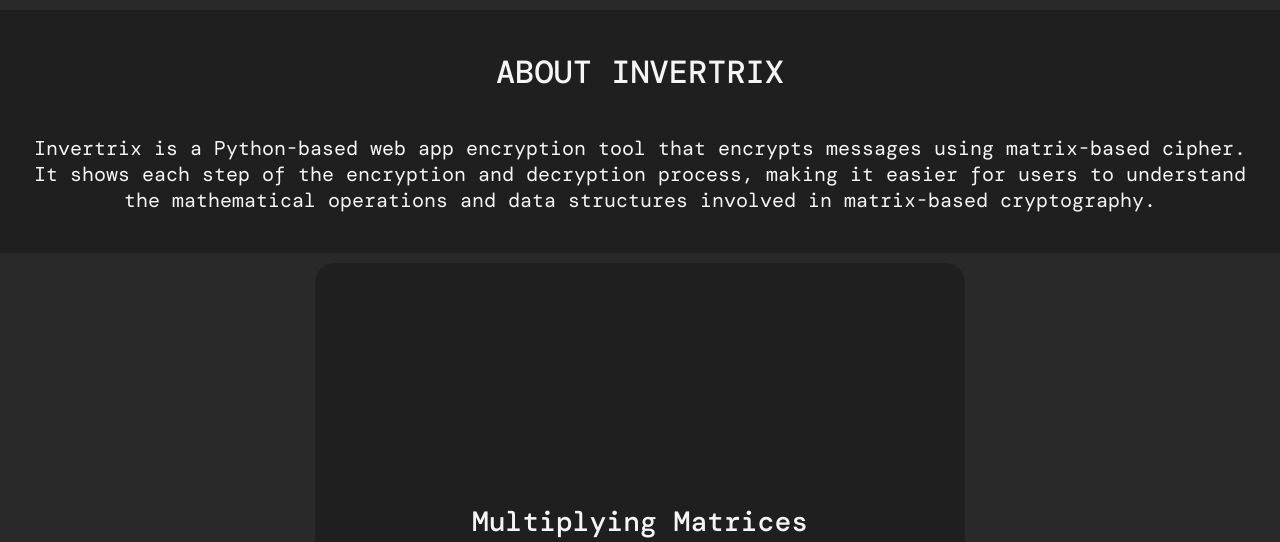
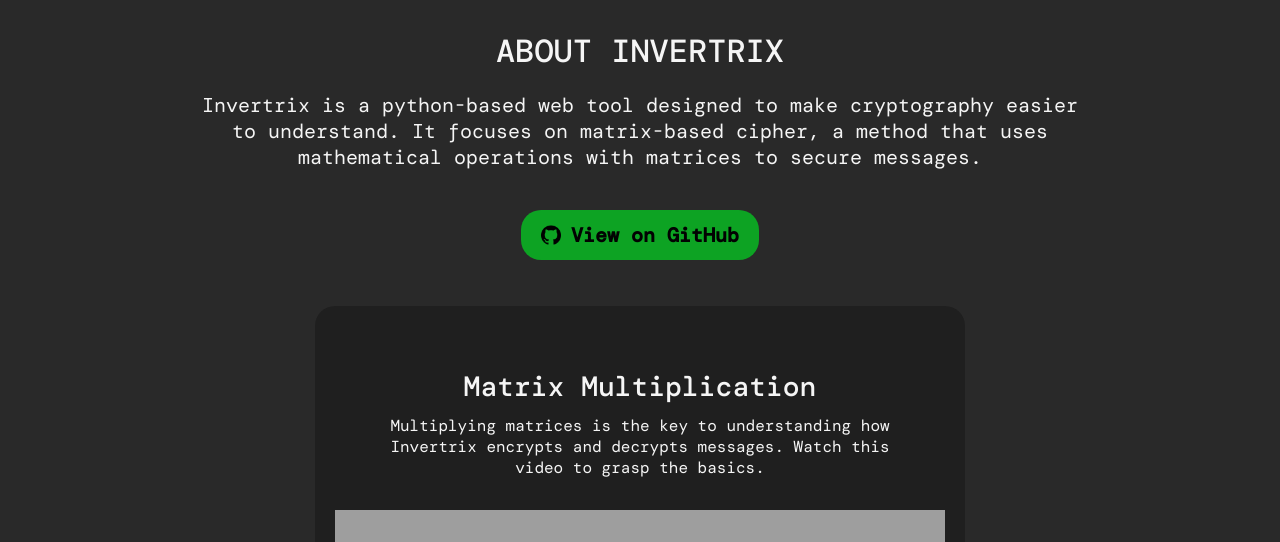
Before and after one commit to PaulVincent-Calvo/Invertrix, a Flask app: page /information-page in a window 1280 px wide. Shown: the part 60-602 px from the top of the page. Run offline with Flask 3, Linux system fonts and the light colour scheme; some web fonts are replaced; grey boxes are pictures that could not be loaded.

Commit message:
Changes on info page

```diff
--- a/static/index.js
+++ b/static/index.js
@@ -1,6 +1,7 @@
 let mode = 'mode1'; // Start with mode1 as default
 let currentStepIndex = 0; // Track the current step index
 let keyMatrix = null;
+let isMuted = false; // Control Mute
 
 const errorSound = new Audio('static/assets/sounds/error.mp3');
 const generateSound = new Audio('static/assets/sounds/generate.wav');
@@ -10,34 +11,49 @@ const cryptSound = new Audio('static/assets/sounds/577026__nezuai__ui-sound-17.w
 const clearSound = new Audio('static/assets/sounds/342997__zenithinfinitivestudios__ui_correct_button11.wav');
 
 function playErrorSound() {
+    if (!isMuted) {
         errorSound.currentTime = 0;
         errorSound.play();
     }
-function playClearSound(){
+}
+
+function playClearSound() {
+    if (!isMuted) {
         clearSound.currentTime = 0.3;
         clearSound.play();
     }
+}
 
 function playGenerateSound() {
+    if (!isMuted) {
         generateSound.currentTime = 0.5;
         generateSound.play();
     }
+}
 
 function playInfoSound() {
+    if (!isMuted) {
         infoSound.currentTime = 0;
         infoSound.play();
     }
+}
+
 function playEncryptDecryptSound() {
+    if (!isMuted) {
         cryptSound.currentTime = 0;
         cryptSound.play();
+    }
+}
+
+function playDropdownSound() {
+    if (!isMuted) {
+        dropdownSound.currentTime = 0;
+        dropdownSound.play();
+    }
 }
 
 const dropdown = document.getElementById('radio-button-grid-size');
 const matrixContainer = document.getElementById('matrix-container');
-function playDropdownSound() {
-    dropdownSound.currentTime = 0;
-    dropdownSound.play();
-}
 
 // Step names for each mode
 const mode1Steps = [
--- a/static/styles.css
+++ b/static/styles.css
@@ -124,12 +124,14 @@ header{
 
 .encrypt-decrypt-button:hover,.generate-key-button:hover,
 .clear-matrix-button:hover, .information-page-button:hover,
-.encrypt-decrypt-toggle-switch:hover, .previous-button:hover, .next-button:hover, .copy-button:hover {
+.encrypt-decrypt-toggle-switch:hover, .previous-button:hover, .next-button:hover, .copy-button:hover
+,.github-link:hover,.github-button:hover{
     transform: scale(1.05);
 }
 .encrypt-decrypt-button:active,.generate-key-button:active,
 .clear-matrix-button:active,.information-page-button:active,
-.encrypt-decrypt-toggle-switch:active, .previous-button:active, .next-button:active, .copy-button:active{
+.encrypt-decrypt-toggle-switch:active, .previous-button:active, .next-button:active, .copy-button:active
+,.github-link:active,.github-button:active{
     transform: scale(0.90);
 }
 
@@ -499,11 +501,42 @@ input:checked + .slider:before {
 }
 
 /*-------------------------------------------------------------------------------------------------------------------------*/
+.main-container-info{
+    display: flex;
+    justify-content: center;
+}
+
+.github-button {
+    display: inline-flex;
+    align-items: center;
+    height: 40px;
+    padding: 5px 20px;
+    margin: 20px 0 0;
+    background-color: var(--button-color);
+    color: var(--button-text-color);
+    font-family: var(--primary-font);
+    font-weight: 600;
+    font-size: var(--message-font-size);
+    text-align: center;
+    text-decoration: none;
+    border: none;
+    border-radius: 20px;
+    cursor: pointer;
+    transition: transform 0.1s ease-in-out, background-color 0.3s ease-in-out;
+}
+
+.github-icon-big {
+    height: 20px;
+    width: 20px;
+    margin-right: 10px;
+}
+
 .about-invertrix-container{
     display: flex;
+    flex-direction: column;
     flex-wrap: wrap;
     height: auto;
-    background-color: var(--text-box-background-color);
+    width: 70%;
     font-family: var(--primary-font);
     align-items: center;
     justify-content: center;
@@ -518,37 +551,29 @@ input:checked + .slider:before {
 h1{
     color: var(--text-color);
     font-weight: 500;
+    margin: 0;
 }
 
 .invertrix-information-text{
     display: flex;
+    margin:0;
 }
 
 p{
     color: var(--text-color);
 }
 
-.multiplying-matrices-container{
+.video-container{
     max-width: 1400px;
     margin-inline: auto;
     display: flex;
     flex-wrap: wrap;
-    justify-content: space-around;
-    gap: 10px;
+    justify-content: center;
+    gap: 1rem;
+    margin-top: 1rem;
 }
 
-.multiplying-matrices-information-container{
-    min-height: 600px;
-    width: 650px;
-    display: flex;
-    flex-direction: column;
-    background-color: var(--text-box-background-color);
-    border-radius: 20px;
-    align-content: center;
-    justify-content: center;
-}
-
-.multiplying-matrices-text{
+.title-information-text{
     padding: 10px;
     text-align: center;
     font-family: var(--primary-font);
@@ -559,27 +584,34 @@ p{
     justify-content: center;
 }
 
-.multiplying-matrices-information-text{
-    padding: 10px;
+.information-text{
+    padding: 2rem;
+    padding-top:0;
     text-align: center;
     font-family: var(--primary-font);
     color: var(--text-color);
-    font-weight: 500;
+    font-weight: 400;
     align-content: center;
     justify-content: center;
+
 }
 
-.multiplying-matrices-video-container{
+.multiplying-matrices-container, .actual-method-container{
     height: 600px;
     width: 650px;
     display: flex;
     flex-direction: column;
-    background-color: var(--matrix-box-background-color);
+    background-color: var(--text-box-background-color);
     border-radius: 20px;
     align-content: center;
     justify-content: center;
-    padding: 10px;
+    padding: 20px;
     box-sizing: border-box;
+}
+
+.actual-method-container{
+    background-color: var(--matrix-box-background-color);
+    justify-content: center;
 }
 
 .video-wrapper {
--- a/templates/information-page.html
+++ b/templates/information-page.html
@@ -21,27 +21,30 @@
             </div>
         </header>
 
-        <div class = "main-container">
-            <div class = "about-invertrix-container">
-                <div class = "about-invertrix-text">
+        <div class="main-container-info">
+            <div class="about-invertrix-container">
+                <div class="about-invertrix-text">
                     <h1>ABOUT INVERTRIX</h1>
                 </div>
-                <div class = "invertrix-information-text">
-                    <p>Invertrix is a Python-based web app encryption tool that encrypts messages using matrix-based cipher. It shows each step of the encryption and decryption process, making it easier for users to understand the mathematical operations and data structures involved in matrix-based cryptography.</p>
+                <div class="invertrix-information-text">
+                    <p>Invertrix is a python-based web tool designed to make cryptography easier to understand. It focuses on matrix-based cipher, a method that uses mathematical operations with matrices to secure messages.</p>
+                </div>
+                <div class="github-button-container" onclick="playDropdownSound()">
+                    <a href="https://github.com/PaulVincent-Calvo/Invertrix" target="_blank" class="github-button">
+                        <img src="{{ url_for('static', filename='assets/github.png') }}" alt="GitHub Icon" class="github-icon-big">
+                        View on GitHub
+                    </a>
                 </div>
             </div>
         </div>
-
-        <div class = "multiplying-matrices-container">
-            <div class = "multiplying-matrices-information-container">
-                <div class = "multiplying-matrices-text">
-                    Multiplying Matrices
+        <div class = "video-container">
+            <div class = "multiplying-matrices-container">
+                <div class = "title-information-text">
+                    Matrix Multiplication
                 </div>
-                <div class = "multiplying-matrices-information-text">
-                    In order to understand the method used by Invertrix to encrypt and decrypt messages, the concept of multiplying matrices must be understood. Watch the following video to understand this concept.
+                <div class = "information-text">
+                    Multiplying matrices is the key to understanding how Invertrix encrypts and decrypts messages. Watch this video to grasp the basics.
                 </div>
-            </div>
-            <div class = "multiplying-matrices-video-container">
                 <div class="video-wrapper">
                     <iframe src="https://www.youtube.com/embed/2spTnAiQg4M"
                             title="Multiplying Matrices"
@@ -49,10 +52,14 @@
                             allowfullscreen></iframe>
                 </div>
             </div>
-        </div>
 
-        <div class = "actual-method-container">
-            <div class = "actual-method-video-container">
+            <div class = "actual-method-container">
+                <div class = "title-information-text">
+                    Applying Inverse Matrices
+                </div>
+                <div class = "information-text">
+                    This video walks you through how inverse matrices are used in Invertrix to encrypt and decrypt messages step by step.
+                </div>
                 <div class="video-wrapper">
                     <iframe src="https://www.youtube.com/embed/vrxzWNTtF68"
                             title="Multiplying Matrices"
@@ -60,14 +67,69 @@
                             allowfullscreen></iframe>
                 </div>
             </div>
-            <div class = "actual-method-information-container">
-                <div class = "actual-method-text">
-                    Inverse Matrices to Encrypt and Decrypt Messages
-                </div>
-                <div class = "actual-method-information-text">
-                    Now that you've understood the concept of multiplying matrices, watch the following video in order to learn the method that is used by Invertrix to encrypt and decrypt your messages.
+
+            <div class="actual-method-container">
+                <div class="title-information-text">Invertrix Developers</div>
+
+                <div class="information-text">  + We Bare Bears + </div>
+
+                <!-- Developer Cards -->
+                <div class="developer-container">
+
+                    <!-- Vivs's Card -->
+                    <div class="developer-card">
+                        <img src="{{ url_for('static', filename='assets/Grizz.jpg') }}" alt="Vivs's Profile" class="developer-img">
+                        <div class="developer-info">
+                            <p class="developer-name">Vivs</p>
+                            <p class="developer-role">Fullstack / Project Manager</p>
+                            <a href="https://github.com/VivieneGarcia" target="_blank" class="github-link" onclick="playDropdownSound()">
+                                <img src="{{ url_for('static', filename='assets/github.png') }}" alt="GitHub Icon" class="github-icon"> Vivs' GitHub
+                            </a>
+                        </div>
+                    </div>
+
+                    <!-- Paul's Card -->
+                    <div class="developer-card">
+                        <img src="{{ url_for('static', filename='assets/ice.jpg') }}" alt="Paul's Profile" class="developer-img">
+                        <div class="developer-info">
+                            <p class="developer-name">Paul</p>
+                            <p class="developer-role">Frontend Developer</p>
+                            <a href="https://github.com/PaulVincent-Calvo" target="_blank" class="github-link" onclick="playDropdownSound()">
+                                <img src="{{ url_for('static', filename='assets/github.png') }}" alt="GitHub Icon" class="github-icon"> Paul's GitHub
+                            </a>
+                        </div>
+                    </div>
+
+                    <!-- Ace's Card -->
+                    <div class="developer-card">
+                        <img src="{{ url_for('static', filename='assets/Panda.jpg') }}" alt="Ace's Profile" class="developer-img">
+                        <div class="developer-info">
+                            <p class="developer-name">Ace</p>
+                            <p class="developer-role">Backend Developer</p>
+                            <a href="https://github.com/AcePenaflorida" target="_blank" class="github-link" onclick="playDropdownSound()">
+                                <img src="{{ url_for('static', filename='assets/github.png') }}" alt="GitHub Icon" class="github-icon"> Ace's GitHub
+                            </a>
+                        </div>
+                    </div>
+
                 </div>
             </div>
+
+
+            <div class = "multiplying-matrices-container">
+                <div class = "title-information-text">
+                    Attributions:
+                </div>
+                <div class = "information-text">
+                    <a href="https://www.flaticon.com/free-icons/github" title="github icons" target="_blank"> Github icons created by Pixel perfect - Flaticon</a>
+                    <a href="https://freesound.org/people/chewiesmissus/sounds/213387/" target="_blank">CupboardDoorLatchClick1.wav</a> by <a href="https://freesound.org/people/chewiesmissus/" target="_blank">chewiesmissus</a> | License: <a href="http://creativecommons.org/publicdomain/zero/1.0/" target="_blank">Creative Commons 0</a>
+                    <a href="https://freesound.org/people/ZenithInfinitiveStudios/sounds/342997/" target="_blank">UI_Correct_button11.wav</a> by <a href="https://freesound.org/people/ZenithInfinitiveStudios/" target="_blank">ZenithInfinitiveStudios</a> | License: <a href="http://creativecommons.org/publicdomain/zero/1.0/" target="_blank">Creative Commons 0</a>
+                    <a href="https://freesound.org/people/nezuai/sounds/577026/" target="_blank">ui sound 17.wav</a> by <a href="https://freesound.org/people/nezuai/" target="_blank">nezuai</a> | License: <a href="https://creativecommons.org/licenses/by/4.0/" target="_blank">Attribution 4.0</a>
+                    <a href="https://freesound.org/people/Universfield/sounds/730120/" target="_blank">Error #5</a> by <a href="https://freesound.org/people/Universfield/" target="_blank">Universfield</a> | License: <a href="https://creativecommons.org/licenses/by/4.0/" target="_blank">Attribution 4.0</a>
+                    <a href="https://freesound.org/people/MATRIXXX_/sounds/705952/" target="_blank">AI Technology.wav</a> by <a href="https://freesound.org/people/MATRIXXX_/" target="_blank">MATRIXXX_</a> | License: <a href="http://creativecommons.org/publicdomain/zero/1.0/" target="_blank">Creative Commons 0</a>
+                </div>
+            </div>
+
         </div>
 
         <script src = "{{ url_for('static', filename='index.js') }}"></script>
```
Also changed, not shown: other parts of static/styles.css (+89 -44 lines), static/assets/Grizz.jpg (added), static/assets/Panda.jpg (added), static/assets/github.png (added), static/assets/ice.jpg (added), 2 other files. Lines whose indentation alone changed are shown as unchanged.
